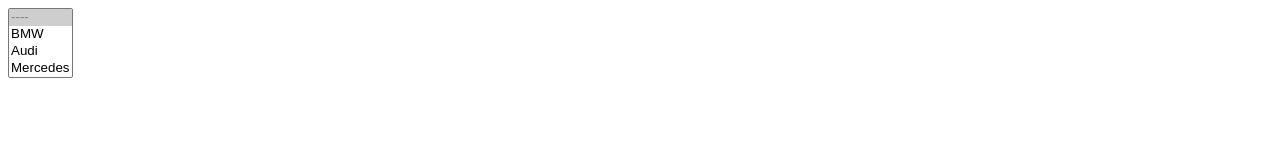
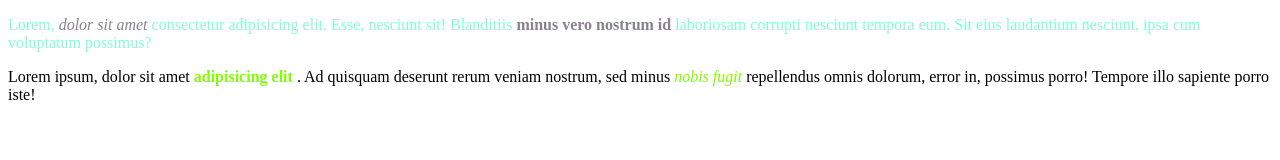
Before and after one commit to k-eliz/html-css, a plain HTML site: page index.html in a window 1280 px wide. Drawn offline with Linux system fonts and the light colour scheme.

Commit message:
селекторы css

```diff
--- a/css/main.css
+++ b/css/main.css
@@ -0,0 +1,11 @@
+.main-text {
+    color: rgb(137, 130, 144);
+}
+
+#text-in-p{
+    color: aquamarine;
+}
+
+div b, div i {
+    color: chartreuse;
+}
--- a/index.html
+++ b/index.html
@@ -9,14 +9,13 @@
     <title>Главная страница</title>
   </head>
   <body>
-    <form>
-      <select multiple>
-        <option selected disabled >----</option>
-        <option >BMW</option>
-        <option>Audi</option>
-        <option >Mercedes</option>
-      </select>
-    </form>
+    <p id="text-in-p">Lorem, <i class="main-text"> dolor sit amet </i>consectetur adipisicing elit.
+      Esse, nesciunt sit! Blanditiis <b class="main-text" >minus vero nostrum id</b> laboriosam
+      corrupti nesciunt tempora eum. Sit eius laudantium nesciunt, ipsa cum voluptatum possimus?</p>
+
+      <div>Lorem ipsum, dolor sit amet <b>adipisicing elit</b> . Ad quisquam deserunt rerum
+        veniam nostrum, sed minus <i>nobis fugit</i> repellendus omnis dolorum, error in, possimus porro!
+        Tempore illo sapiente porro iste!</div>
   </body>
 
 </html>
```
